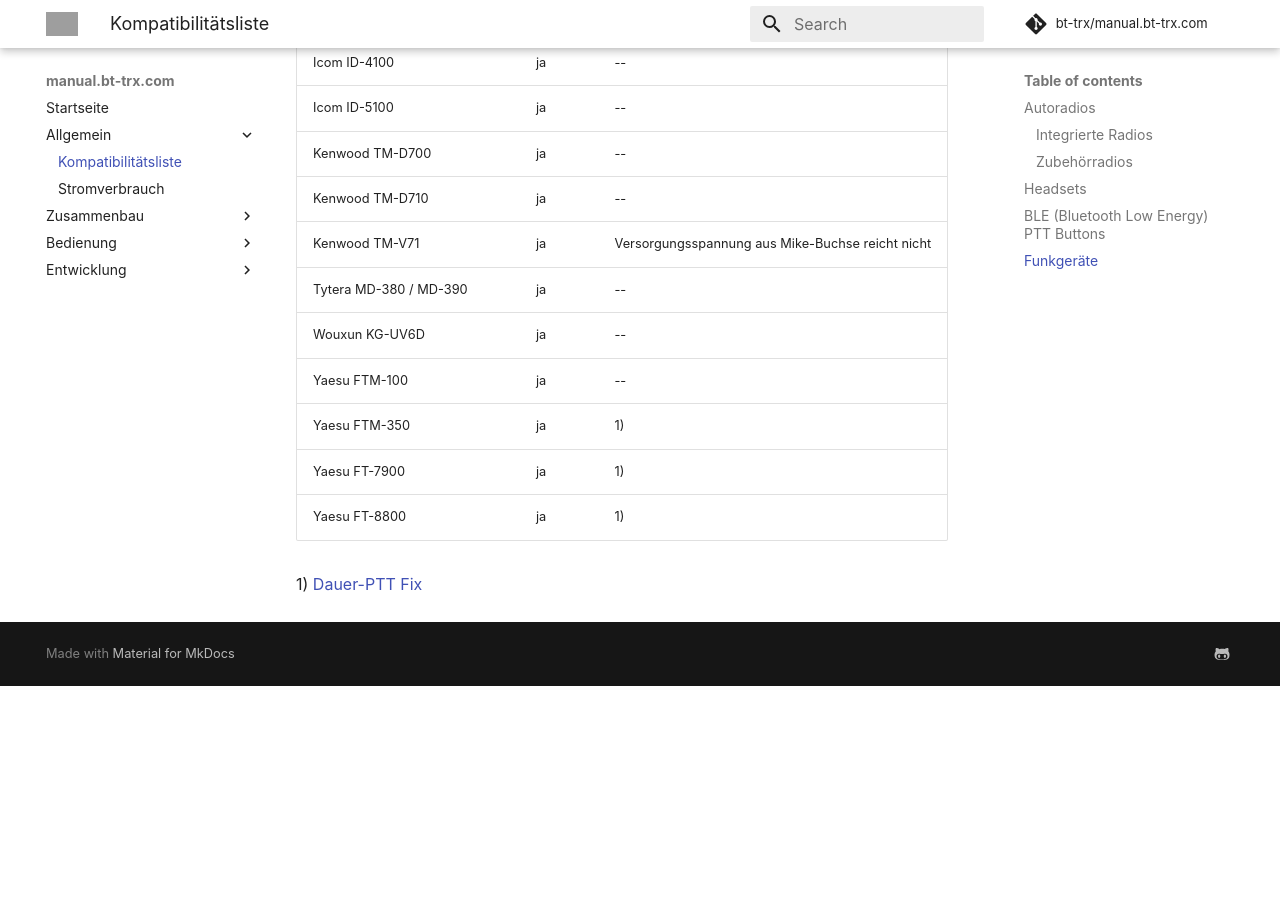
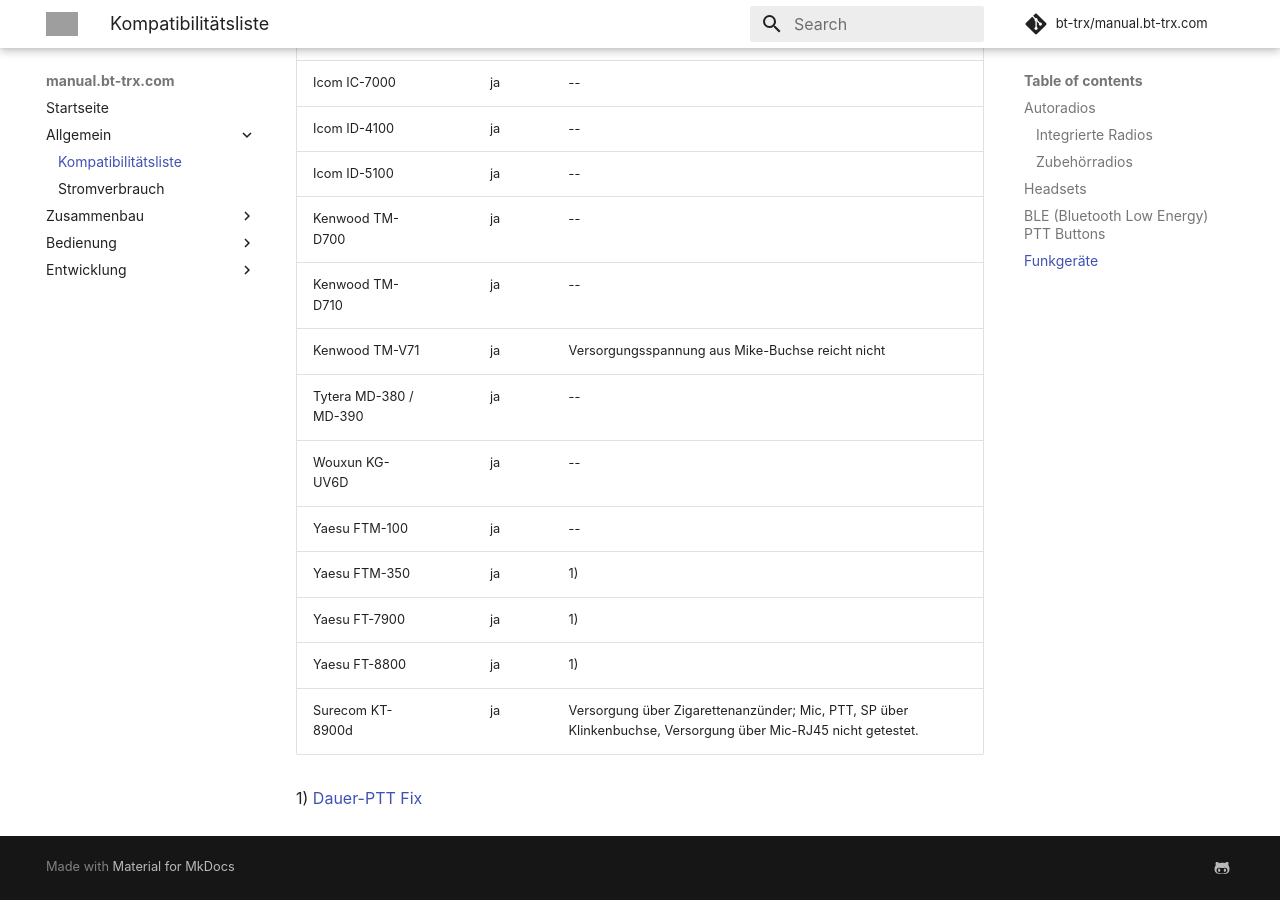
Before and after one commit to bt-trx/manual.bt-trx.com, an MkDocs documentation site: the page built from docs/10_Allgemein/Kompatibilitätsliste.md, in a window 1280 px wide and 900 px high, scrolled down 2541 px. Built offline with MkDocs 1.6.1 and Material for MkDocs 9.7.7, drawn with Linux system fonts in a browser that asks for light colours; comment, search, counter and statistics services are not loaded; before the commit the page ends 3227 px from its top, so only the background shows below that; grey boxes are pictures that could not be loaded.

Commit message:
Update Toyota Yaris, Surecom information
Update compatibility list w.r.t. Surecom and Toyota Yaris

```diff
--- a/docs/10_Allgemein/Kompatibilitätsliste.md
+++ b/docs/10_Allgemein/Kompatibilitätsliste.md
@@ -34,6 +34,8 @@
 | Volvo XC60               |         |ja             |  |
 | VW Caddy                 | 2014    |ja             | Radio: RCD330+ |
 | VW Passat                | 2017    |ja             | Radio: Discover Pro |
+| Toyota Yaris             | 2016    |ja             |  |
+
 
 ### Zubehörradios
 
@@ -76,5 +78,6 @@
 | Yaesu FTM-350            | ja            | 1) |
 | Yaesu FT-7900            | ja            | 1) |
 | Yaesu FT-8800            | ja            | 1) |
+| Surecom KT-8900d         | ja            | Versorgung über Zigarettenanzünder; Mic, PTT, SP über Klinkenbuchse, Versorgung über Mic-RJ45 nicht getestet. |
 
 1) [Dauer-PTT Fix](../30_Bedienung/Troubleshooting.md)
```
